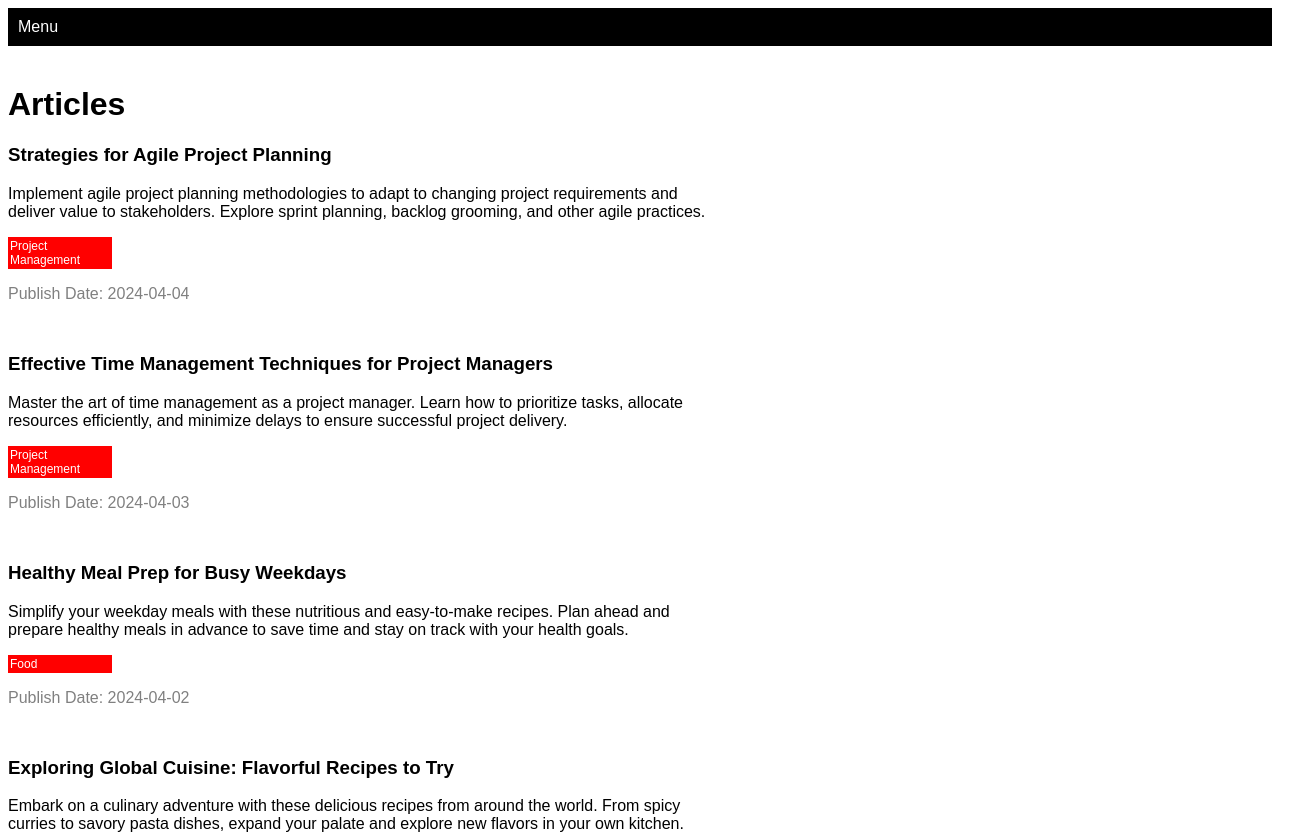
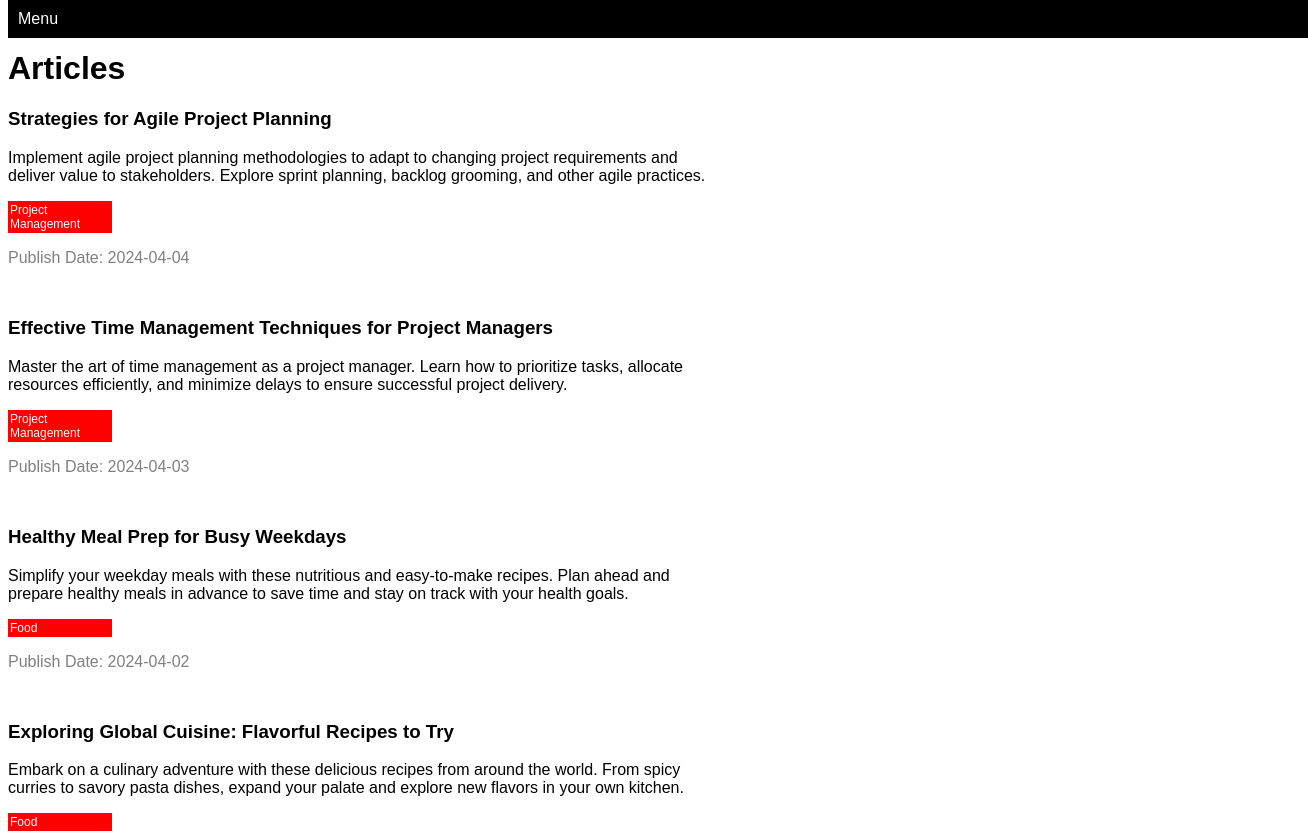
Before and after one commit to hosseindavoodi/AI-in-Frontend, a React (Create React App) app: page /Blogs in a window 1280 px wide. Shown: the top 834 px of the page, 1308 px wide, since content can reach past the window. Built offline with nearby package versions, Linux system fonts and the light colour scheme.

Commit message:
Add some small improvments

```diff
--- a/src/Components/Header.tsx
+++ b/src/Components/Header.tsx
@@ -1,5 +1,6 @@
 import { useState } from "react";
 import { useMount } from "./Hooks/useMount";
+import { useNavigate } from "react-router-dom";
 
 const menuItems = [
   { id: 1, name: "Find job", click: "" },
@@ -11,12 +12,13 @@ const menuItems = [
 
 const Header = () => {
   const [quickMenu, setQuickMenu] = useState("");
+  const navigate = useNavigate();
 
   const handleMenuClick = (menuId: number, menuName: string) => {
     const clicksMap = JSON.parse(localStorage.getItem("menuClicks") || "{}");
     clicksMap[menuId] = (clicksMap[menuId] || 0) + 1;
     localStorage.setItem("menuClicks", JSON.stringify(clicksMap));
-    window.open(`/${menuName}`, "_blank");
+    navigate(`/${menuName}`);
     console.log(clicksMap);
   };
 
@@ -25,6 +27,11 @@ const Header = () => {
     if (storedMenuClicks) {
       const categoryClicksMap = JSON.parse(storedMenuClicks);
 
+      const hasClicksGreaterThanOne = Object.values(categoryClicksMap).some(
+        (value) => typeof value === "number" && value > 1
+      );
+
+      if (hasClicksGreaterThanOne) {
         const sortedMenu = [...menuItems].sort(
           (a, b) =>
             (categoryClicksMap[b.id] || 0) - (categoryClicksMap[a.id] || 0) ||
@@ -32,6 +39,7 @@ const Header = () => {
         );
         console.log(sortedMenu);
         setQuickMenu(sortedMenu[0].name);
+      }
     }
   });
 
--- a/src/Pages/Blogs.tsx
+++ b/src/Pages/Blogs.tsx
@@ -113,7 +113,7 @@ const ArticleList: React.FC = () => {
   });
 
   return (
-    <div>
+    <div style={{ marginTop: "50px" }}>
       <h1>Articles</h1>
       {sortedArticles.map((article, index) => (
         <div
--- a/src/index.css
+++ b/src/index.css
@@ -24,6 +24,7 @@ body {
   width: 800px;
   margin: 0px auto;
   flex-wrap: wrap;
+  margin-top: 50px;
 }
 
 .header {
@@ -33,6 +34,9 @@ body {
   padding: 10px;
   overflow: hidden;
   height: auto;
+  position: absolute;
+  width: 100%;
+  top: 0px;
 }
 
 .menu {
```
Lines whose indentation alone changed are shown as unchanged.
